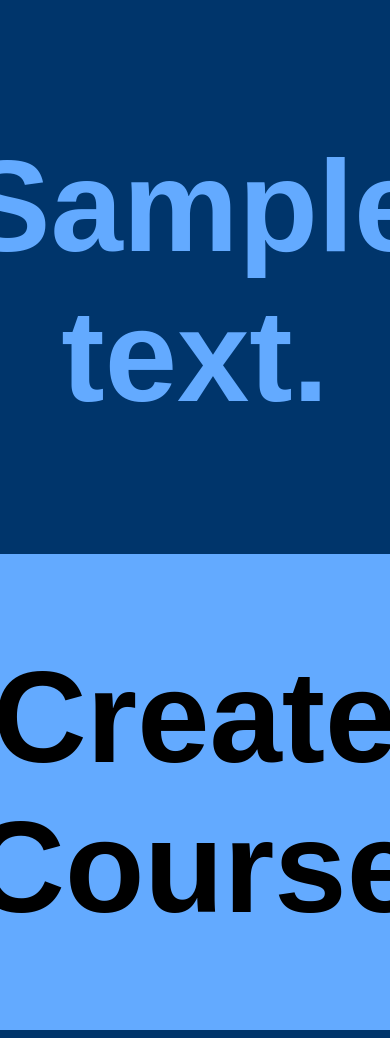
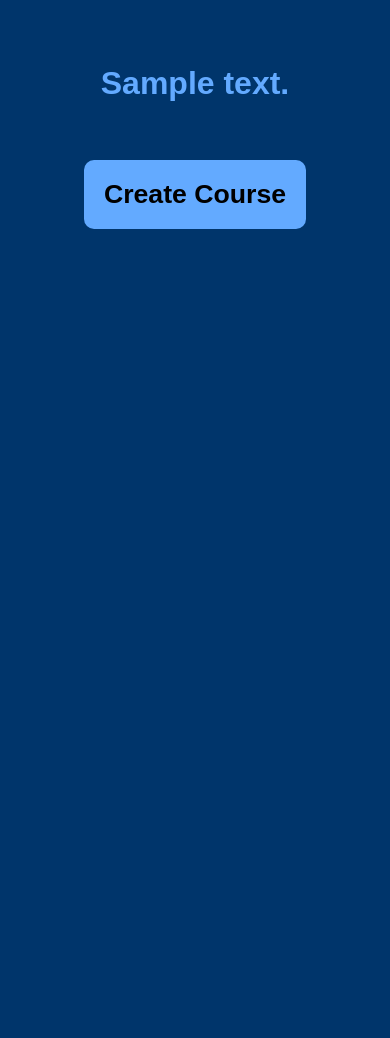
Before and after one commit to ericknudson/som-course-generator, a Flask app: template templates/index.html in a window 390 px wide; the page is wider, and only the part inside the window is pictured. After the commit the page ends 229 px from the top of that part, so only its background shows below. Run offline with Flask 2, Linux system fonts and the light colour scheme; the template is opened without the code that fills it: most values are stand-ins (such as "Sample title", 1, 10 or a date in 2020).

Commit message:
css tweak

```diff
--- a/static/template.css
+++ b/static/template.css
@@ -37,9 +37,3 @@ button:focus {
   justify-content: center;
   align-items: center;
 }
-
-@media only screen and (max-width: 600px) {
-  h1 {
-    font-size: 130px;
-  }
-}
--- a/templates/index.html
+++ b/templates/index.html
@@ -3,7 +3,10 @@
   <head>
     <meta charset="utf-8">
     <title>SOM Course Generator</title>
-    <link rel="stylesheet" href="/static/template.css">
+    <meta name="viewport" content="width=device-width,initial-scale=1,maximum-scale=1,user-scalable=no">
+	<meta http-equiv="X-UA-Compatible" content="IE=edge,chrome=1">
+	<meta name="HandheldFriendly" content="true">
+	<link rel="stylesheet" href="/static/template.css">
   </head>
   <body>
   	<br /><br />
@@ -14,7 +17,7 @@
     <br />
     <div class="vertical-center">
     	<form action="/forward/" method="post">
-	    <button name="forwardBtn" type="submit"><h1>Create Course</h1></button>
+	    <button name="regenBtn" type="submit"><h1>Create Course</h1></button>
 	    </form>
 	</div>
   </body>
```
